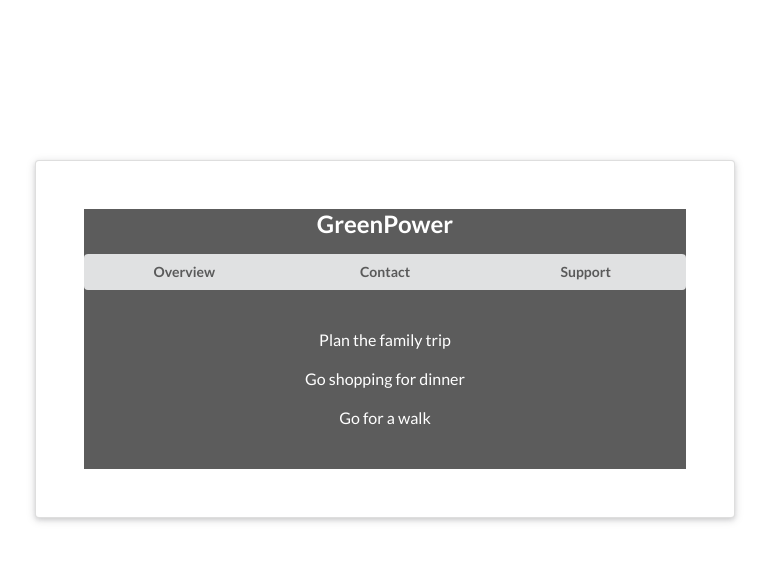
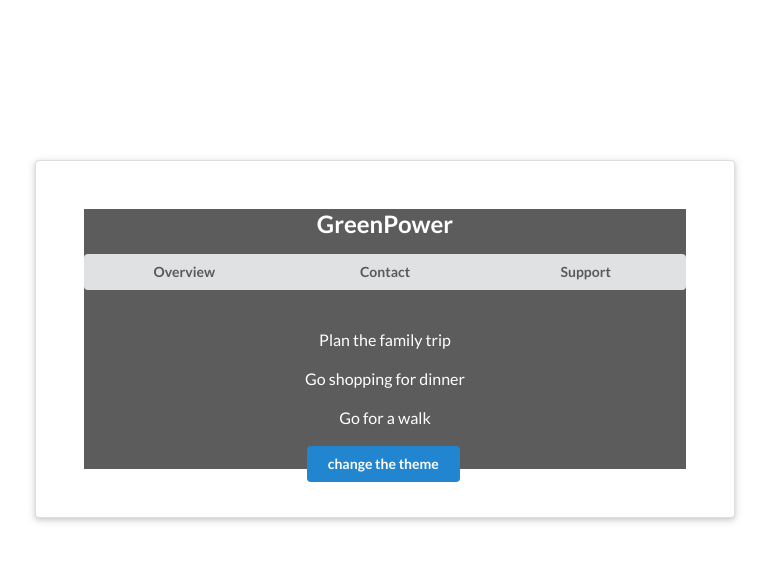
Before and after one commit to DHughes666/React_Native_Uno, a React (Create React App) app in the folder contextapi/: page / in a window 1280 px wide. Shown: the top 562 px of the page, without its empty margins (255-1024 px from the left). Built offline with nearby package versions, Linux system fonts and the light colour scheme.

Commit message:
Contextapi --So far so interesting

```diff
--- a/contextapi/src/components/navbar.jsx
+++ b/contextapi/src/components/navbar.jsx
@@ -6,8 +6,12 @@ class Navbar extends React.Component {
     static contextType = ThemeContext;
 
     render() {
-        const {isDarkTheme, lightTheme, darkTheme} = this.context;
+
+        return (
+            <ThemeContext.Consumer>{(context) => {
+                const {isDarkTheme, lightTheme, darkTheme} = context;
                 const theme = isDarkTheme ? darkTheme : lightTheme;
+
                 return (
                     <nav style={{ background: theme.backgroundColor,
                         color: theme.text, height: '120px'}}>
@@ -21,6 +25,10 @@ class Navbar extends React.Component {
                         </div>
                     </nav>
                 )
+            }}
+
+            </ThemeContext.Consumer>
+        )
     }
 }
 
--- a/contextapi/src/components/todo.jsx
+++ b/contextapi/src/components/todo.jsx
@@ -5,7 +5,7 @@ class TodoList extends React.Component {
     static contextType = ThemeContext
 
     render() {
-        const {isDarkTheme, lightTheme, darkTheme} = this.context;
+        const {isDarkTheme, lightTheme, darkTheme, changeTheme} = this.context;
         const theme = isDarkTheme ? darkTheme : lightTheme;
         return (
             <div style={{background: theme.backgroundColor,
@@ -13,6 +13,10 @@ class TodoList extends React.Component {
                 <p className="item">Plan the family trip</p>
                 <p className="item">Go shopping for dinner</p>
                 <p className="item">Go for a walk</p>
+                <button type="button" className="ui button primary"
+                    onClick={changeTheme}>
+                    change the theme
+                </button>
             </div>
         )
     }
--- a/contextapi/src/context/themeContext.js
+++ b/contextapi/src/context/themeContext.js
@@ -16,9 +16,14 @@ class ThemeContextProvider extends React.Component {
         }
     };
 
+    changeTheme = () => {
+        this.setState({ isDarkTheme: !this.state.isDarkTheme});
+    };
+
     render() {
         return (
-            <ThemeContext.Provider value={{...this.state}}>
+            <ThemeContext.Provider value={{...this.state,
+            changeTheme: this.changeTheme}}>
                 {this.props.children}
             </ThemeContext.Provider>
         )
```
Lines whose indentation alone changed are shown as unchanged.
